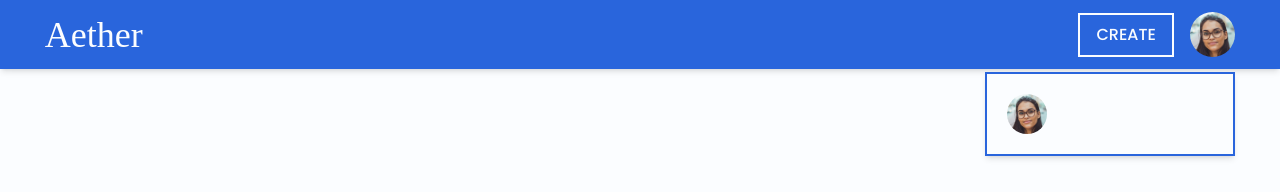
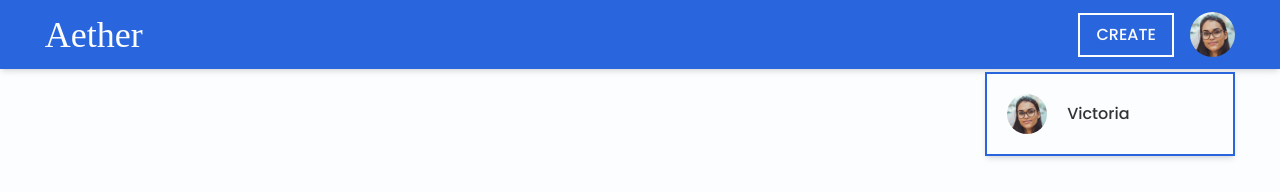
Before and after one commit to Nimira43/Aether, a React (Vite) app in the folder frontend/: page / in a window 1280 px wide. Both pictures are taken after a click on the element 1212 px from the left and 34 px from the top of the page. Shown: the top 192 px of the page. Built offline with nearby package versions, Linux system fonts and the light colour scheme; a web font is replaced by a local one.

Commit message:
Layout - 5

```diff
--- a/frontend/src/pages/Layout.jsx
+++ b/frontend/src/pages/Layout.jsx
@@ -39,6 +39,9 @@ const Layout = () => {
                     src='/user.jpg'
                     alt='user'
                   />
+                  <div className='flex justify-center flex-col item-start'>
+                    <span className='text-grey-dark font-medium text-md'>Victoria</span>
+                  </div>
                 </div>
               </div>
             </div>
```
